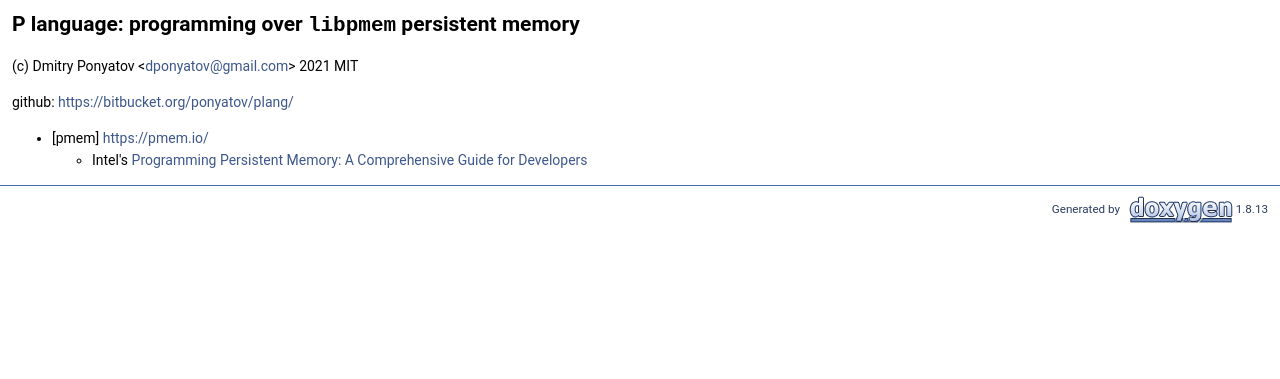
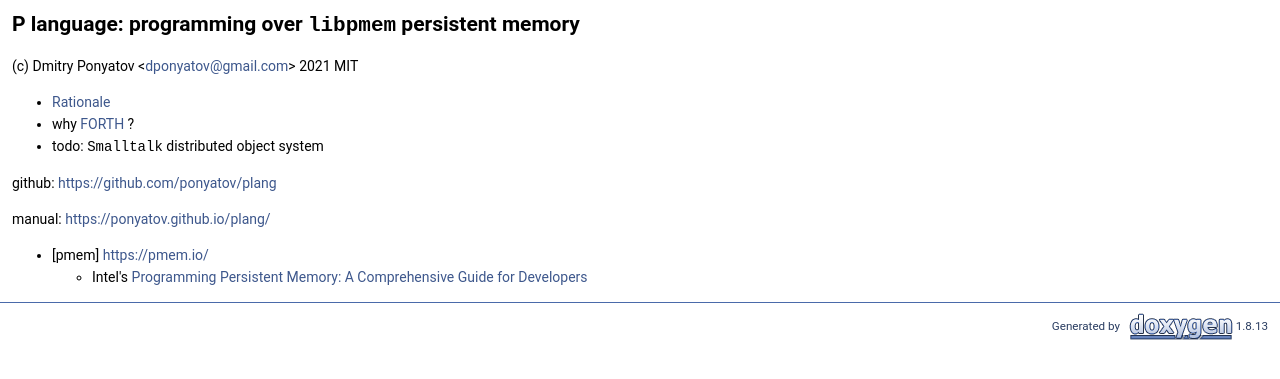
Before and after one commit to ponyatov/plang, a plain HTML site: page docs/index.html in a window 1280 px wide. Shown: the part 173-552 px from the top of the page. Drawn offline with Linux system fonts and the light colour scheme.

Commit message:
Signed-off-by: Dmitry Ponyatov <dponyatov@gmail.com>

```diff
--- a/docs/index.html
+++ b/docs/index.html
@@ -66,7 +66,13 @@ $(function() {
 <div class="contents">
 <div class="textblock"><h2>P language: programming over <code>libpmem</code> persistent memory</h2>
 <p>(c) Dmitry Ponyatov &lt;<a href="#" onclick="location.href='mai'+'lto:'+'dpo'+'ny'+'ato'+'v@'+'gma'+'il'+'.co'+'m'; return false;">dpony<span style="display: none;">.nosp@m.</span>atov<span style="display: none;">.nosp@m.</span>@gmai<span style="display: none;">.nosp@m.</span>l.co<span style="display: none;">.nosp@m.</span>m</a>&gt; 2021 MIT</p>
-<p>github: <a href="https://bitbucket.org/ponyatov/plang/">https://bitbucket.org/ponyatov/plang/</a></p>
+<ul>
+<li><a href="https://ponyatov.github.io/plang/md_doc_rationale.html">Rationale</a></li>
+<li>why <a href="https://ponyatov.github.io/plang/md_doc_FORTH.html">FORTH</a> ?</li>
+<li>todo: <code>Smalltalk</code> distributed object system</li>
+</ul>
+<p>github: <a href="https://github.com/ponyatov/plang">https://github.com/ponyatov/plang</a></p>
+<p>manual: <a href="https://ponyatov.github.io/plang/">https://ponyatov.github.io/plang/</a></p>
 <ul>
 <li>[pmem] <a href="https://pmem.io/">https://pmem.io/</a><br />
 <ul>
```
Also changed, not shown: docs/md_doc_FORTH.html (+1 -1 lines), docs/vm_8cpp.html (+1 -1 lines), docs/vm_8hpp.html (+1 -0 lines), docs/vm_8hpp_source.html (+4 -4 lines), docs/vm_8cpp__incl.png, docs/vm_8hpp__incl.png, 8 other files.
